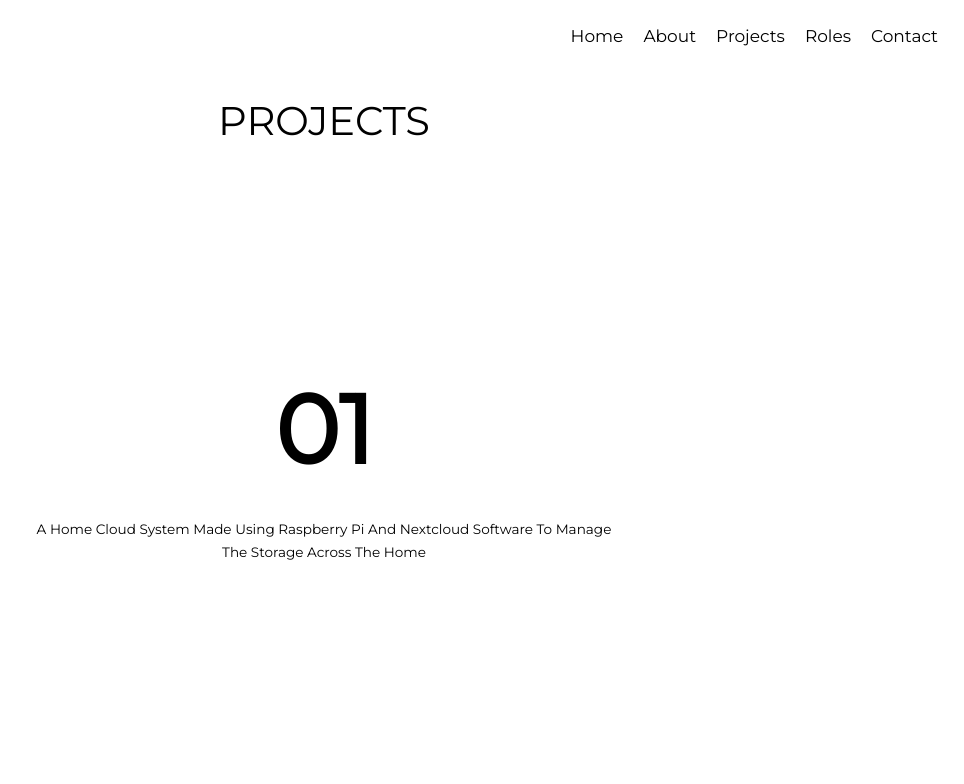
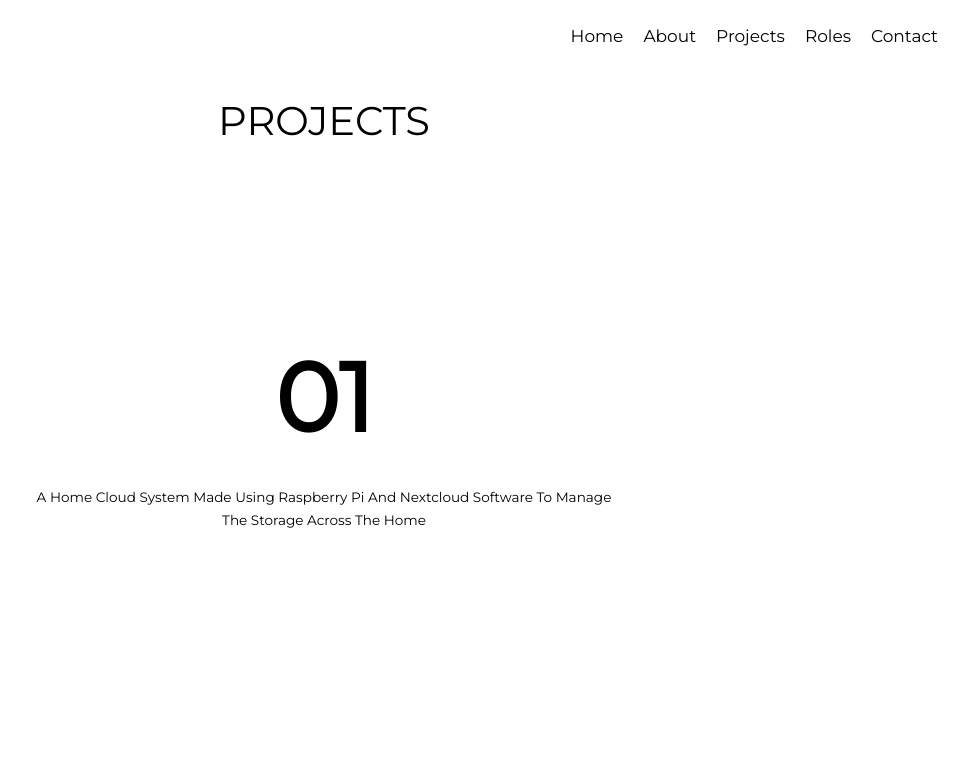
Before and after one commit to Pinto565/portfolio-react, a React (Create React App) app: page /projects in a window 1280 px wide. Shown: the top 784 px of the page, without its empty margins (316-1280 px from the left). Built offline with nearby package versions, Linux system fonts and the light colour scheme.

Commit message:
Changed the Project Margin

```diff
--- a/public/index.html
+++ b/public/index.html
@@ -32,7 +32,7 @@
       work correctly both with client-side routing and a non-root public URL.
       Learn how to configure a non-root public URL by running `npm run build`.
     -->
-    <title>The NotePad</title>
+    <title>Pinto Infant || Portfolio</title>
   </head>
   <body>
     <noscript>You need to enable JavaScript to run this app.</noscript>
--- a/src/App.css
+++ b/src/App.css
@@ -123,7 +123,7 @@ body {
   align-items: center;
   flex-wrap: wrap;
   justify-content: center;
-  margin-top: 7rem;
+  margin-top: 5rem;
 }
 
 .project-content {
```
